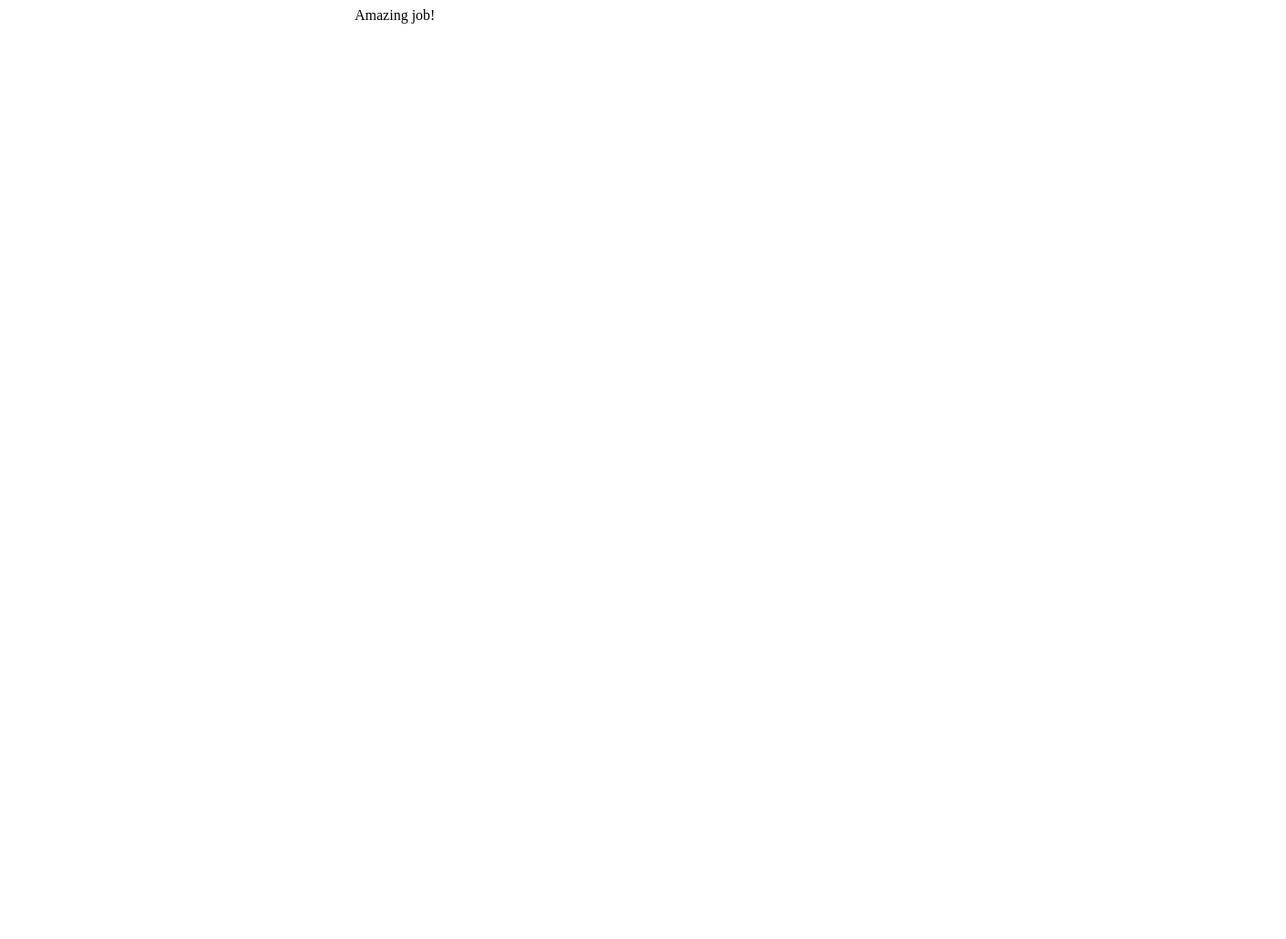
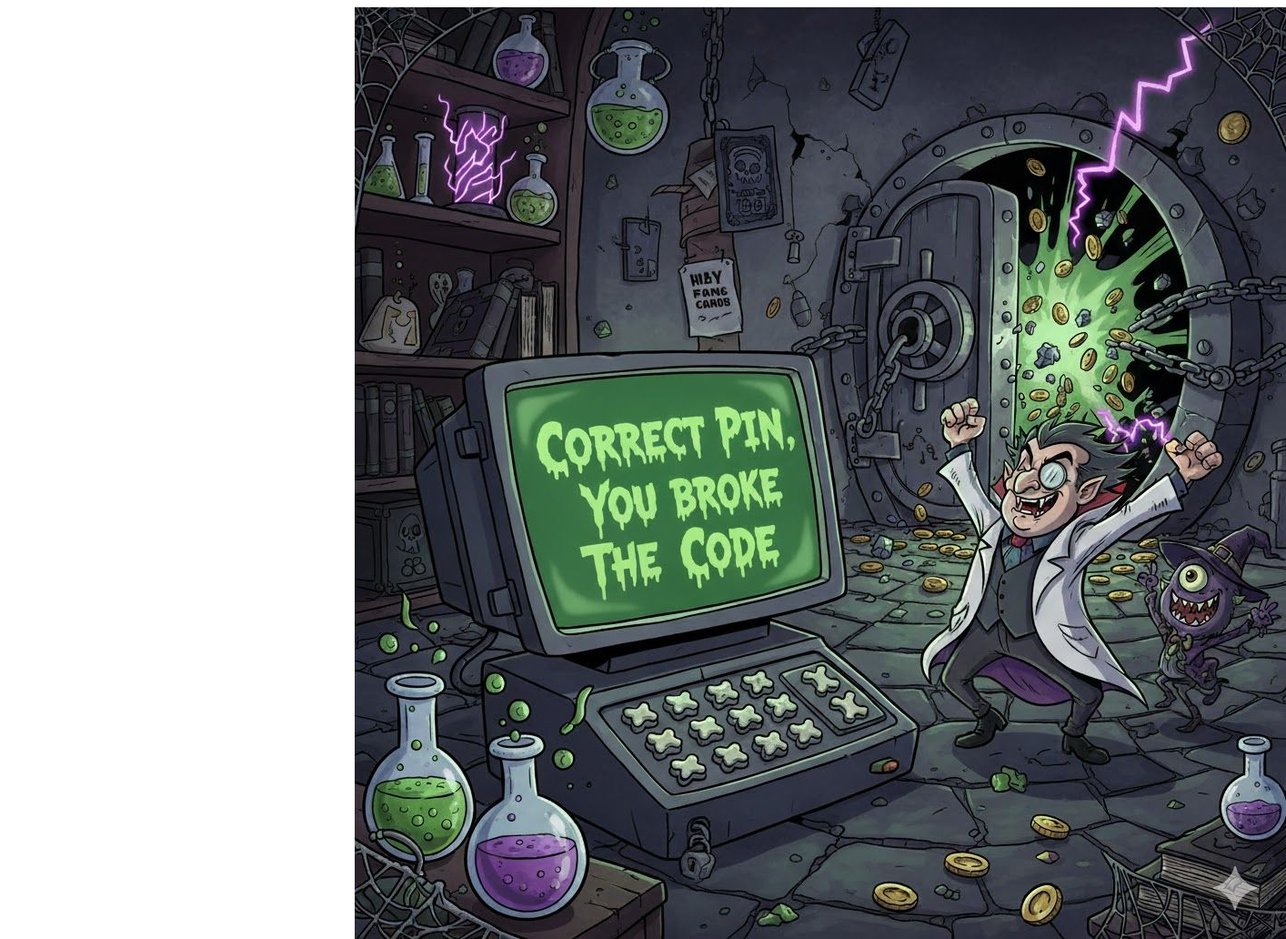
Before and after one commit to porsella/effective-octo-meme, a plain HTML site: page goodnumber.html in a window 1280 px wide. Shown: the whole page at 91% size, 1414 px wide, since content can reach past the window. Before the commit the page ends 800 px from the top, so only its background shows below. Drawn offline with Linux system fonts and the light colour scheme.

Commit message:
Update goodnumber.html

```diff
--- a/goodnumber.html
+++ b/goodnumber.html
@@ -4,7 +4,7 @@
   </head>
   <body>
     <div style="width: 500px; margin: 0 auto;">
-      Amazing job!
+      <img src="0867ea1f-9406-4c97-9f65-286aae4d62bb.jfif" />
     </div>
   </body>
 </html>
```
